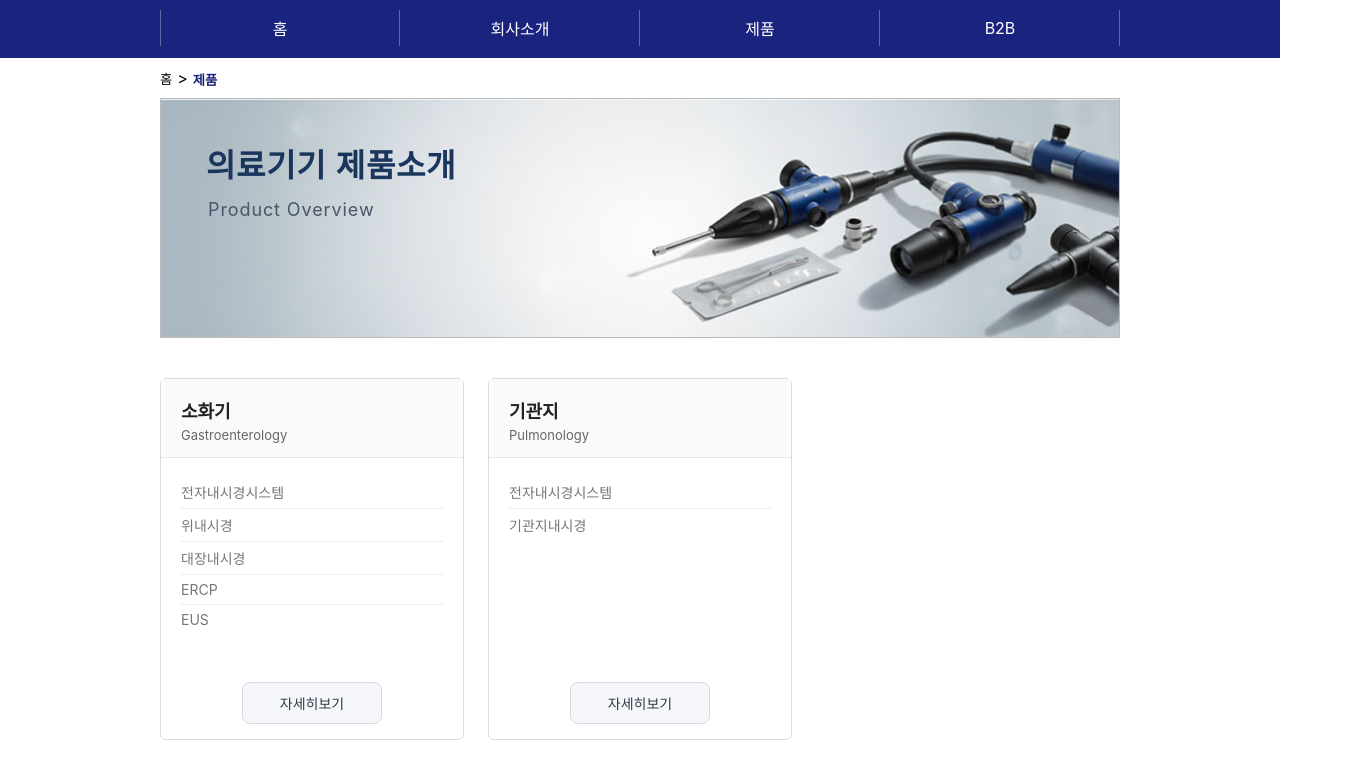
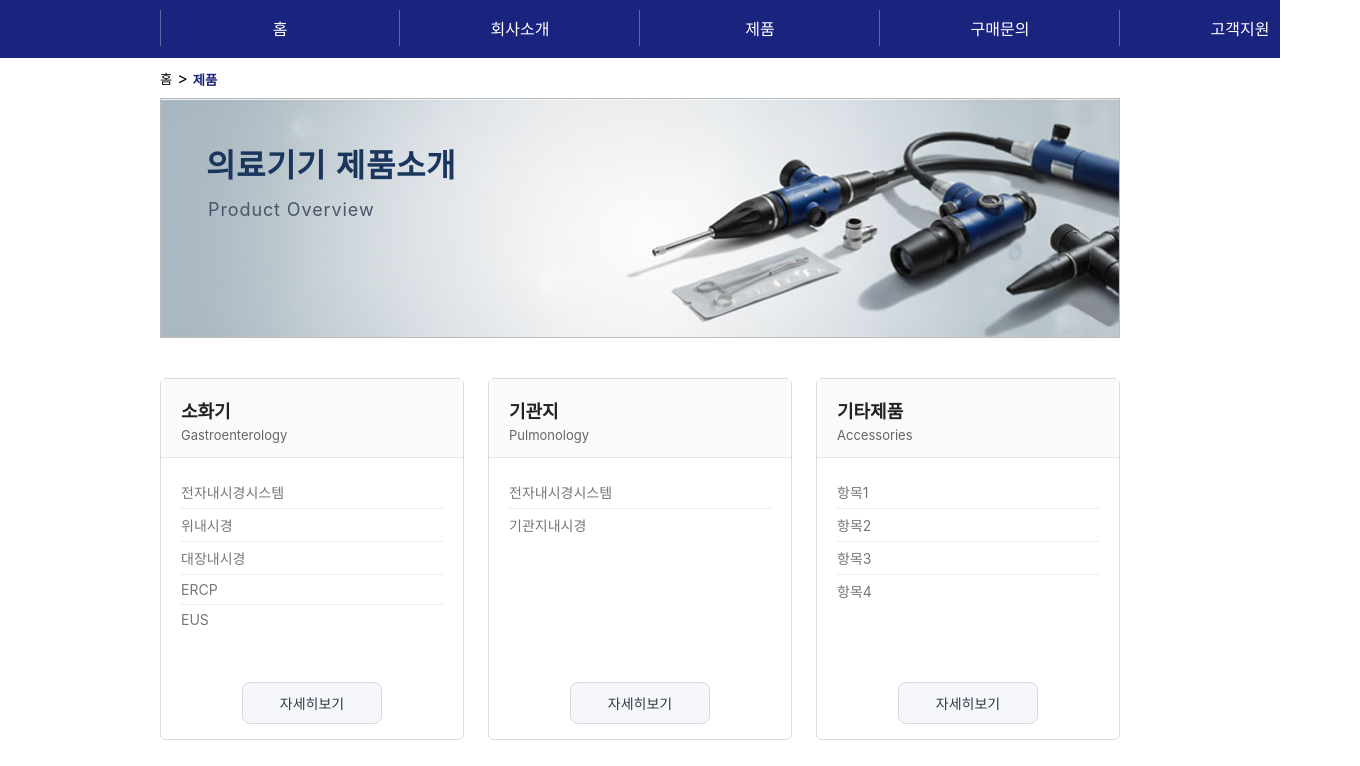
Before and after one commit to vu1tur2/vu1tur2.github.io, a plain HTML site: page 01_products.html in a window 1280 px wide. Shown: the part 102-868 px from the top of the page, 1360 px wide, since content can reach past the window. Drawn offline with Linux system fonts and the light colour scheme.

Commit message:
Update 01_products.html

```diff
--- a/01_products.html
+++ b/01_products.html
@@ -47,11 +47,29 @@
                                     <li><a href="subpage-2-2.html">기관지내시경</a></li>
                                 </ul>
                             </li>
+                            <li>
+                                <a href="products_subpage_3.html">기타제품</a>
+                                <ul class="drop">
+                                    <li><a href="">기타항목1</a></li>
+                                    <li><a href="">기타항목2</a></li>
+                                    <li><a href="">기타항목3</a></li>
+                                    <li><a href="">기타항목4</a></li>
+                                </ul>
+                            </li>
                         </ul>
                         </div>
                     </li>
                     <li>
-                        <a href="b2b.html">B2B</a>
+                        <a href="b2b.html">구매문의</a>
+                    </li>
+                    <li>
+                        <a href="">고객지원</a>
+                        <div class="mega-menu-wrapper">
+                            <ul class="submenu">
+                                <li><a href="">공지사항</a></li>
+                                <li><a href="">자료실</a></li>
+                            </ul>
+                        </div>
                     </li>
                 </div>
             </nav>
@@ -105,6 +123,24 @@
                                 </div>
                                 <div class="category-footer">
                                     <a href="products_subpage_2.html">자세히보기</a>
+                                </div>
+                            </div>
+
+                            <div class="category-card">
+                                <div class="category-header">
+                                    <h3>기타제품</h3>
+                                    <span>Accessories</span>
+                                </div>
+                                <div class="category-body">
+                                    <ul>
+                                        <li>항목1</li>
+                                        <li>항목2</li>
+                                        <li>항목3</li>
+                                        <li>항목4</li>
+                                    </ul>
+                                </div>
+                                <div class="category-footer">
+                                    <a href="products_subpage_3.html">자세히보기</a>
                                 </div>
                             </div>
                         </div>
@@ -230,7 +266,7 @@
         const controls = document.getElementById('pagination-controls');
         const items = container.querySelectorAll('.category-card');
 
-        const itemsPerPage = 2;
+        const itemsPerPage = 3;
 
         const pagesPerGroup = 5;
 
```
